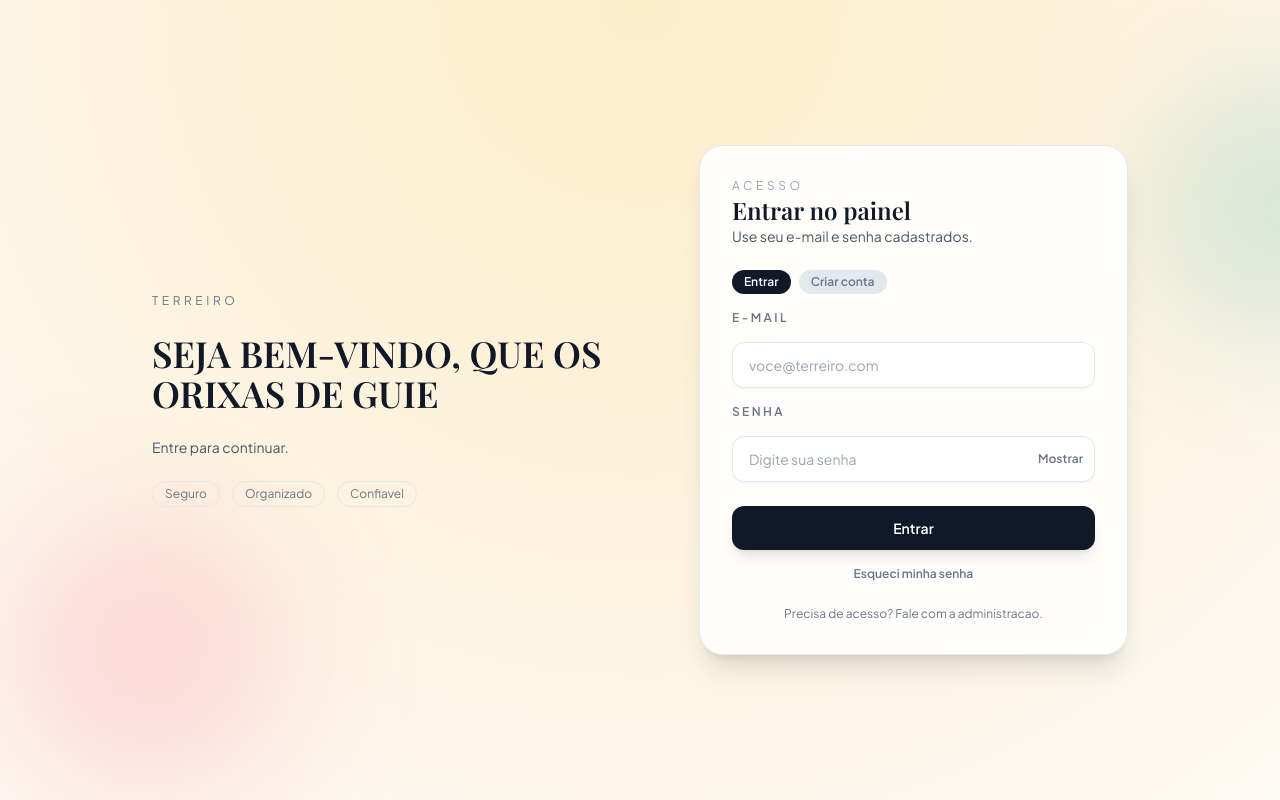
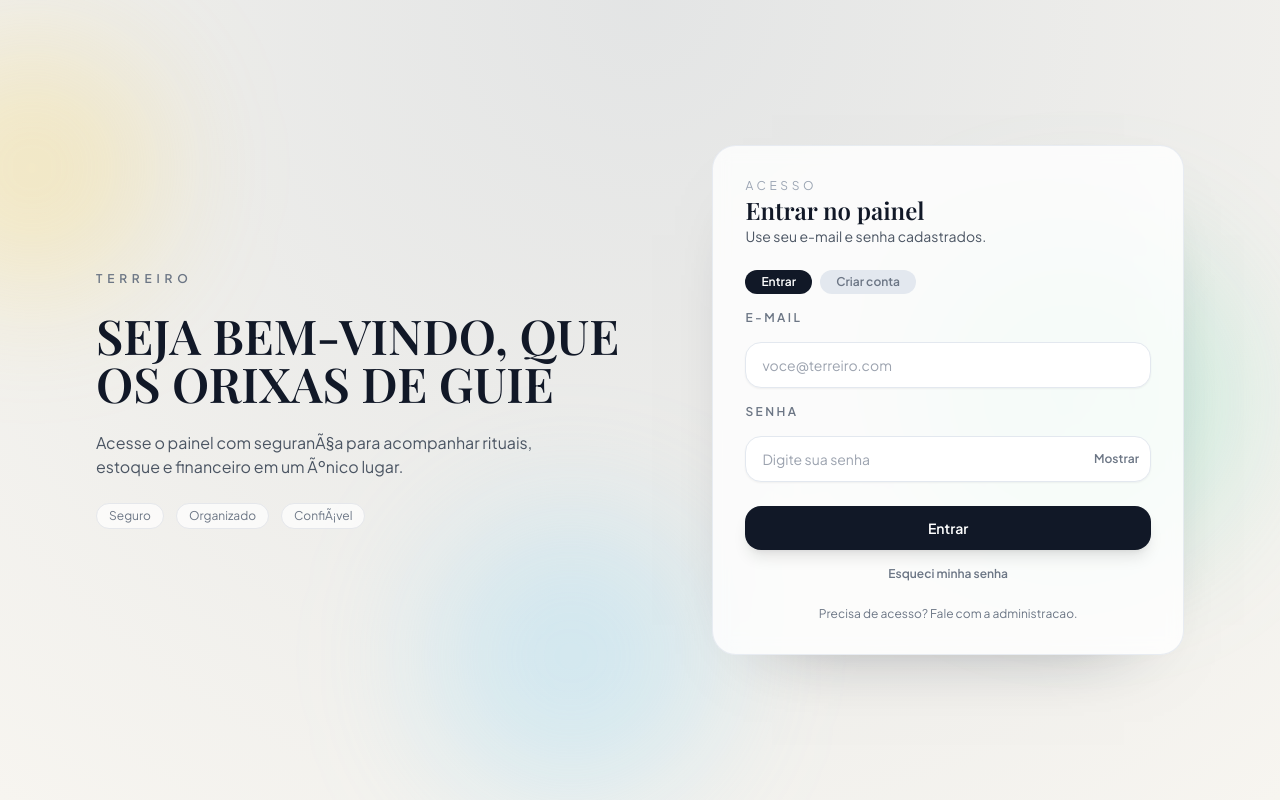
Before and after one commit to marcos652/Terreiro, a Next.js app: page /login in a window 1280 px wide. Built offline with nearby package versions, Linux system fonts and the light colour scheme; no server answers.

Commit message:
Refresh login layout to a cleaner modern style

```diff
--- a/src/pages/login.tsx
+++ b/src/pages/login.tsx
@@ -65,28 +65,36 @@ export default function LoginPage() {
   };
 
   return (
-    <div className="min-h-screen bg-sand-50 text-ink-900">
+    <div className="min-h-screen bg-[#f7f5f0] text-ink-900">
       <div className="relative min-h-screen overflow-hidden">
-        <div className="pointer-events-none absolute inset-0 bg-[radial-gradient(circle_at_top,_rgba(251,191,36,0.2),_rgba(255,255,255,0))]" />
-        <div className="pointer-events-none absolute -right-32 top-20 h-64 w-64 rounded-full bg-teal-600/15 blur-3xl" />
-        <div className="pointer-events-none absolute bottom-0 left-0 h-72 w-72 rounded-full bg-coral-400/20 blur-3xl" />
-        <div className="relative mx-auto flex min-h-screen w-full max-w-5xl items-center px-4 md:px-6">
-          <div className="grid w-full gap-8 md:grid-cols-[1.2fr_1fr]">
-            <div className="hidden flex-col justify-center gap-6 md:flex">
-              <div className="text-xs uppercase tracking-[0.3em] text-ink-400">Terreiro</div>
-              <h1 className="font-display text-4xl font-semibold text-ink-900">
+        <div className="pointer-events-none absolute inset-0 bg-[radial-gradient(circle_at_top,_rgba(148,163,184,0.20),_rgba(247,245,240,0.8))]" />
+        <div className="pointer-events-none absolute -left-24 top-10 h-64 w-64 rounded-full bg-amber-300/25 blur-3xl" />
+        <div className="pointer-events-none absolute right-10 top-1/2 h-80 w-80 -translate-y-1/2 rounded-full bg-emerald-300/25 blur-3xl" />
+        <div className="pointer-events-none absolute bottom-0 left-1/3 h-72 w-72 rounded-full bg-sky-300/25 blur-3xl" />
+
+        <div className="relative mx-auto flex min-h-screen w-full max-w-6xl items-center px-4 md:px-8">
+          <div className="grid w-full gap-10 lg:grid-cols-[1.1fr_0.9fr]">
+            <div className="flex flex-col justify-center gap-6">
+              <div className="flex items-center gap-3 text-xs font-semibold uppercase tracking-[0.4em] text-ink-400">
+                Terreiro
+              </div>
+              <h1 className="font-display text-4xl font-semibold leading-tight text-ink-900 md:text-5xl">
                 SEJA BEM-VINDO, QUE OS ORIXAS DE GUIE
               </h1>
-              <p className="text-sm text-ink-500">Entre para continuar.</p>
-              <div className="flex items-center gap-3 text-xs text-ink-400">
-                <span className="rounded-full border border-ink-200 px-3 py-1">Seguro</span>
-                <span className="rounded-full border border-ink-200 px-3 py-1">Organizado</span>
-                <span className="rounded-full border border-ink-200 px-3 py-1">Confiavel</span>
+              <p className="max-w-md text-base text-ink-500">
+                Acesse o painel com seguranÃ§a para acompanhar rituais, estoque e financeiro em um
+                Ãºnico lugar.
+              </p>
+              <div className="flex flex-wrap items-center gap-3 text-xs text-ink-400">
+                <span className="rounded-full border border-ink-200/70 bg-white/70 px-3 py-1">Seguro</span>
+                <span className="rounded-full border border-ink-200/70 bg-white/70 px-3 py-1">Organizado</span>
+                <span className="rounded-full border border-ink-200/70 bg-white/70 px-3 py-1">ConfiÃ¡vel</span>
               </div>
             </div>
+
             <form
               onSubmit={handleLogin}
-              className="w-full rounded-3xl border border-ink-100 bg-white/90 p-6 shadow-xl backdrop-blur md:p-8"
+              className="w-full rounded-3xl border border-ink-100/80 bg-white/80 p-6 shadow-[0_30px_80px_-60px_rgba(15,23,42,0.6)] backdrop-blur md:p-8"
             >
               <div className="mb-6">
                 <div className="text-xs uppercase tracking-[0.3em] text-ink-300">Acesso</div>
@@ -104,7 +112,7 @@ export default function LoginPage() {
                   <button
                     type="button"
                     onClick={() => setMode('login')}
-                    className={`rounded-full px-3 py-1 ${
+                    className={`rounded-full px-4 py-1 ${
                       mode === 'login' ? 'bg-ink-900 text-white' : 'bg-ink-100'
                     }`}
                   >
@@ -113,7 +121,7 @@ export default function LoginPage() {
                   <button
                     type="button"
                     onClick={() => setMode('register')}
-                    className={`rounded-full px-3 py-1 ${
+                    className={`rounded-full px-4 py-1 ${
                       mode === 'register' ? 'bg-ink-900 text-white' : 'bg-ink-100'
                     }`}
                   >
@@ -128,7 +136,7 @@ export default function LoginPage() {
                   placeholder="voce@terreiro.com"
                   value={email}
                   onChange={(e) => setEmail(e.target.value)}
-                  className="w-full rounded-xl border border-ink-100 bg-white px-4 py-3 text-sm text-ink-700 shadow-sm focus:border-amber-400 focus:outline-none focus:ring-2 focus:ring-amber-100"
+                  className="w-full rounded-2xl border border-ink-100 bg-white px-4 py-3 text-sm text-ink-700 shadow-sm focus:border-ink-900 focus:outline-none focus:ring-2 focus:ring-ink-200"
                   required
                 />
                 <label className="text-xs font-semibold uppercase tracking-[0.2em] text-ink-400">
@@ -140,7 +148,7 @@ export default function LoginPage() {
                     placeholder="Digite sua senha"
                     value={password}
                     onChange={(e) => setPassword(e.target.value)}
-                    className="w-full rounded-xl border border-ink-100 bg-white px-4 py-3 text-sm text-ink-700 shadow-sm focus:border-amber-400 focus:outline-none focus:ring-2 focus:ring-amber-100"
+                    className="w-full rounded-2xl border border-ink-100 bg-white px-4 py-3 text-sm text-ink-700 shadow-sm focus:border-ink-900 focus:outline-none focus:ring-2 focus:ring-ink-200"
                     required
                   />
                   <button
@@ -155,7 +163,7 @@ export default function LoginPage() {
                 {info && <div className="rounded-xl bg-emerald-50 px-3 py-2 text-sm text-emerald-700">{info}</div>}
                 <button
                   type="submit"
-                  className="mt-2 w-full rounded-xl bg-ink-900 py-3 text-sm font-semibold text-white shadow-lg hover:bg-ink-700 transition"
+                  className="mt-2 w-full rounded-2xl bg-ink-900 py-3 text-sm font-semibold text-white shadow-lg hover:bg-ink-800 transition"
                   disabled={loading}
                 >
                   {loading ? 'Processando...' : mode === 'register' ? 'Criar conta' : 'Entrar'}
```
